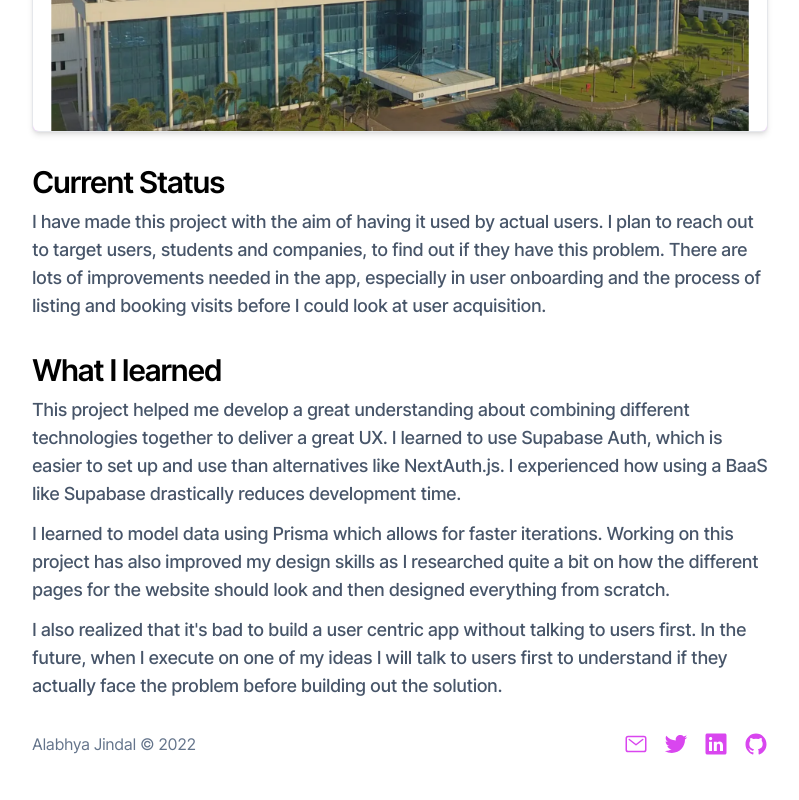
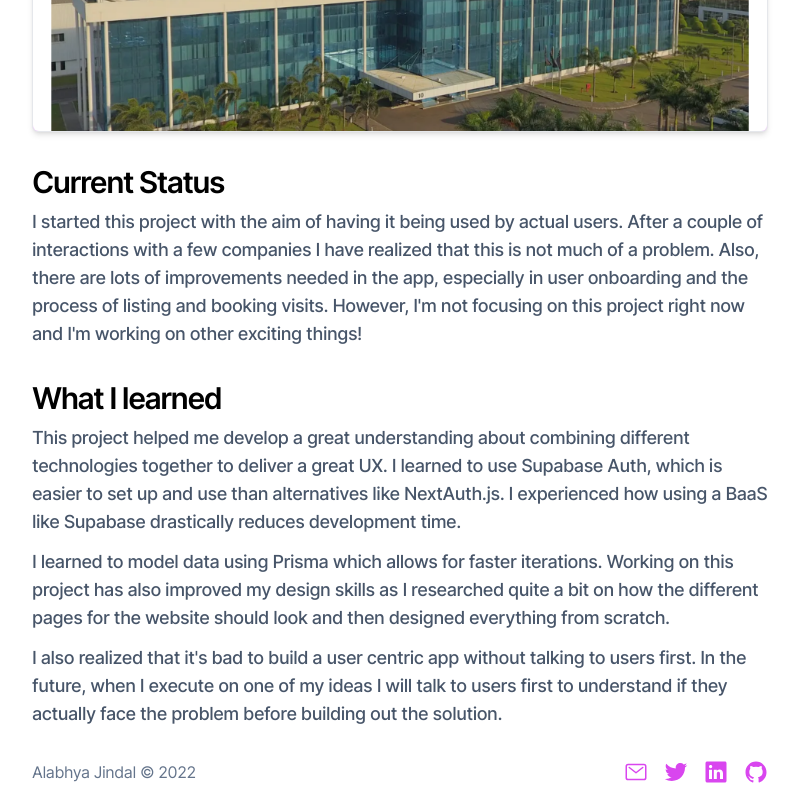
Before and after one commit to alabhyajindal/portfolio, a Next.js app: page /visits in a window 1280 px wide. Shown: the part 4829-5629 px from the top of the page, without its empty margins (240-1039 px from the left). Before the commit the page ends 5601 px from the top, so only its background shows below. Built offline with nearby package versions, Linux system fonts and the light colour scheme.

Commit message:
Fixed current status of Visits

```diff
--- a/pages/visits.js
+++ b/pages/visits.js
@@ -190,12 +190,13 @@ export default function Visits() {
         </h2>
         <div className='text-slate-600 font-medium text-lg space-y-3 tracking-tight mt-2'>
           <p>
-            I have made this project with the aim of having it used by actual
-            users. I plan to reach out to target users, students and companies,
-            to find out if they have this problem. There are lots of
-            improvements needed in the app, especially in user onboarding and
-            the process of listing and booking visits before I could look at
-            user acquisition.
+            I started this project with the aim of having it being used by
+            actual users. After a couple of interactions with a few companies I
+            have realized that this is not much of a problem. Also, there are
+            lots of improvements needed in the app, especially in user
+            onboarding and the process of listing and booking visits. However,
+            I&apos;m not focusing on this project right now and I'm working on
+            other exciting things!
           </p>
         </div>
       </div>
```
